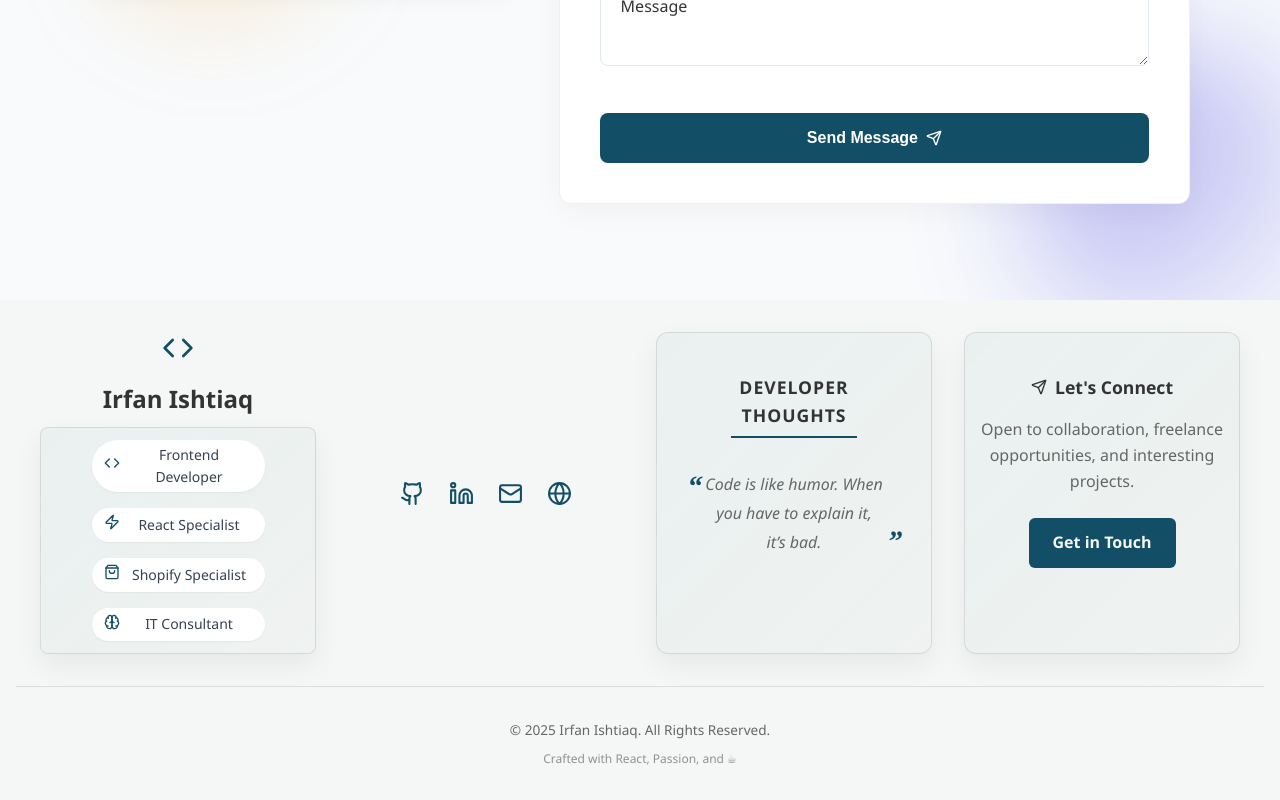
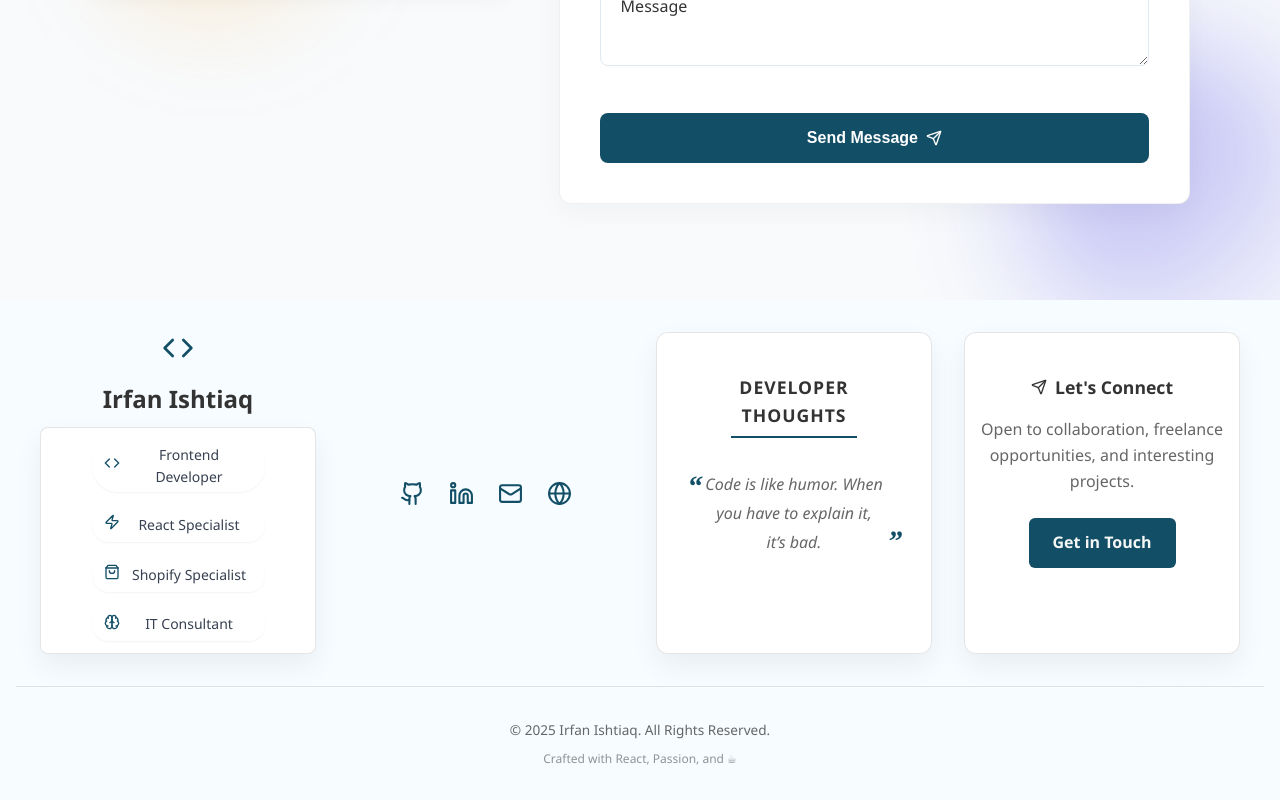
Before and after one commit to irfan3434/irfanishtiaq.dev, a React (Create React App) app: page /contact in a window 1280 px wide. Shown: the part 650-1450 px from the top of the page. Built offline with nearby package versions, Linux system fonts and the light colour scheme.

Commit message:
new add in colr

```diff
--- a/src/components/Footer.css
+++ b/src/components/Footer.css
@@ -1,7 +1,7 @@
 /* Footer.css - Enhanced Styling */
 :root {
   /* Light Mode Variables */
-  --footer-bg: #f4f7f6;
+  --footer-bg: #f6fcff;
   --footer-text: #333;
   --footer-text-light: #666;
   --footer-link: #124e66;
@@ -91,7 +91,7 @@
   padding-top: 0.75rem;
   border: 1px solid var(--footer-border);
   padding-bottom: 0.75rem;
-  background: linear-gradient(135deg, rgba(49,137,135,0.05), rgba(0,0,0,0.02));
+  background: white;
   box-shadow: 0 12px 28px rgba(0, 0, 0, 0.06);
   border-radius: 0.5rem;
 }
@@ -233,7 +233,7 @@
 /* Developer Thoughts */
 .footer-thoughts {
   position: relative;
-  background: linear-gradient(135deg, rgba(49,137,135,0.05), rgba(0,0,0,0.02));
+  background: white;
   padding: 2.5rem 2rem;
   border-radius: var(--border-radius);
   border: 1px solid var(--footer-border);
@@ -342,7 +342,7 @@
   border: 1px solid var(--footer-border);
   border-radius: var(--border-radius);
   padding: 2.5rem 1rem;
-  background: linear-gradient(135deg, rgba(49,137,135,0.05), rgba(0,0,0,0.02));
+  background: white;
   box-shadow: 0 12px 28px rgba(0, 0, 0, 0.06);
 }
 
```
